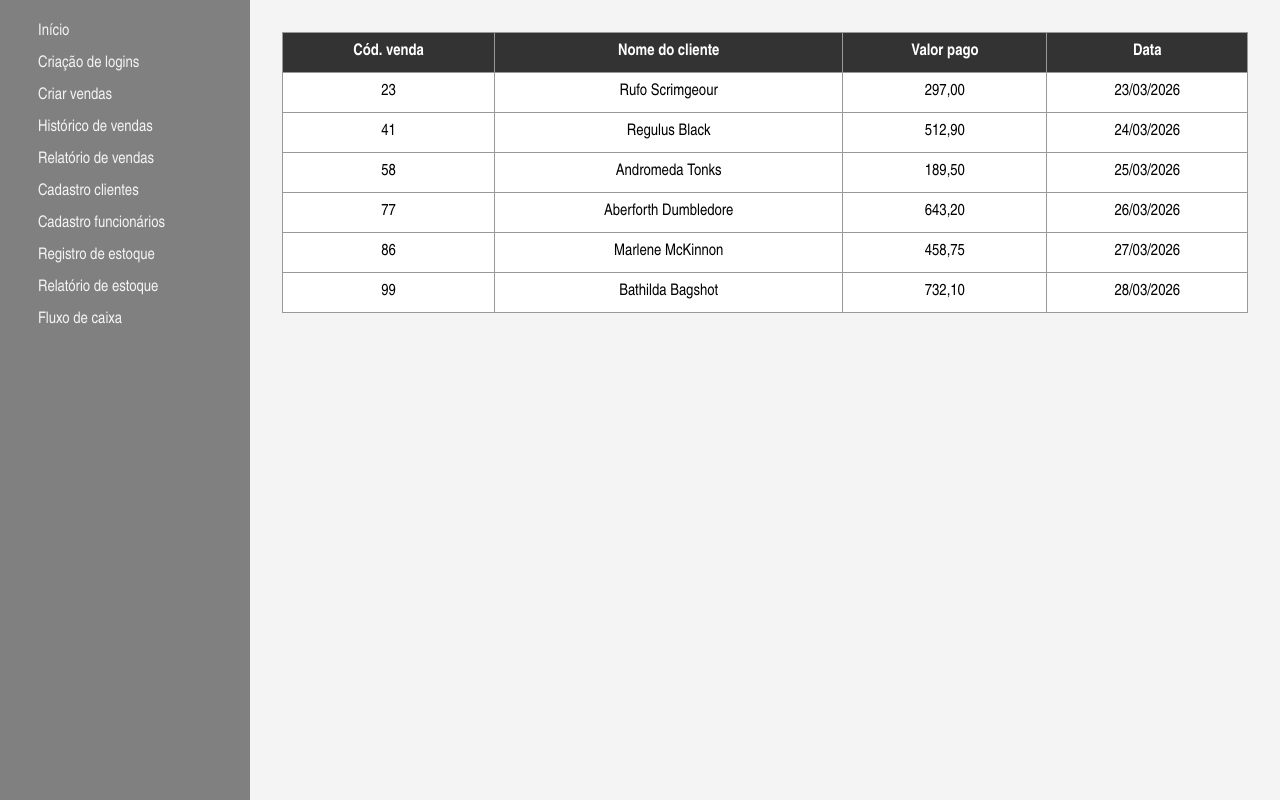
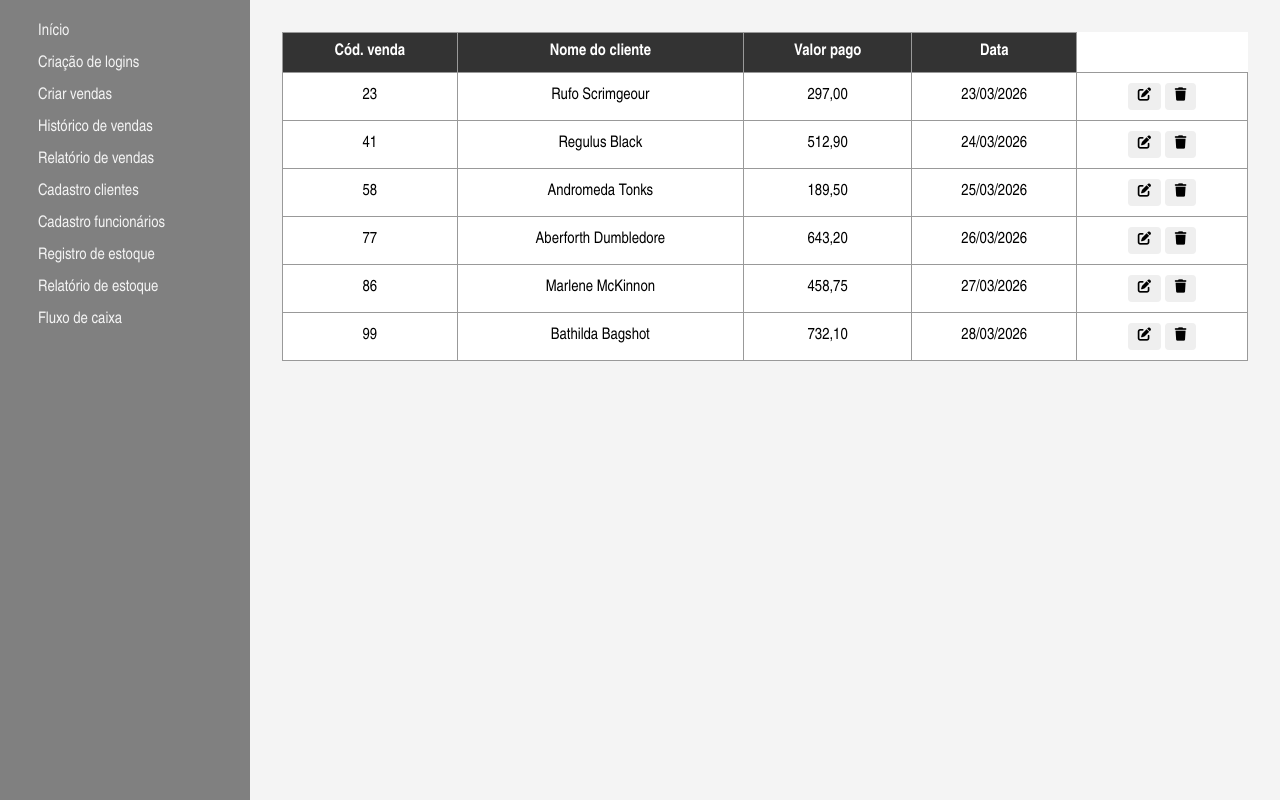
Before and after one commit to isabelytrevisan/2026-1-isabelytrevisan, a PHP site: page /vendas/lista-vendas.html in a window 1280 px wide. Shown: the part 70-870 px from the top of the page. Run offline with PHP 8.4, Linux system fonts and the light colour scheme.

Commit message:
sites_uniformes

```diff
--- a/site_uniformes/styles.css
+++ b/site_uniformes/styles.css
@@ -51,6 +51,7 @@ body {
 /*CSS dos funcionarios*/
 
 /*CSS dos logins*/
+
 
 /*CSS das vendas*/
 
@@ -120,3 +121,27 @@ header {
     background-color: #333;
     color: white;
 }
+
+.botao-editar {
+    color: rgb(0, 0, 0);
+    border: none;
+    padding: 5px 10px;
+    cursor: pointer;
+    border-radius: 4px;
+}
+
+.botao-deletar {
+    color: rgb(0, 0, 0);
+    border: none;
+    padding: 5px 10px;
+    cursor: pointer;
+    border-radius: 4px;
+}
+
+.botao-editar:hover {
+    color: rgb(255, 140, 0);
+}
+
+.botao-deletar:hover {
+    color: rgb(255, 0, 0);
+}
--- a/site_uniformes/vendas/lista-vendas.html
+++ b/site_uniformes/vendas/lista-vendas.html
@@ -3,6 +3,7 @@
 <head>
     <meta charset="UTF-8">
     <title>Relatório de vendas</title>
+    <link rel="stylesheet" href="https://cdnjs.cloudflare.com/ajax/libs/font-awesome/6.5.0/css/all.min.css">
     <link rel="stylesheet" href="../styles.css">
 </head>
 
@@ -40,15 +41,47 @@
                     </tr>
                 </thead>
                 <tbody>
-                    <tr><td>23</td><td>Rufo Scrimgeour</td><td>297,00</td><td>23/03/2026</td></tr>
-                    <tr><td>41</td><td>Regulus Black</td><td>512,90</td><td>24/03/2026</td></tr>
-                    <tr><td>58</td><td>Andromeda Tonks</td><td>189,50</td><td>25/03/2026</td></tr>
-                    <tr><td>77</td><td>Aberforth Dumbledore</td><td>643,20</td><td>26/03/2026</td></tr>
-                    <tr><td>86</td><td>Marlene McKinnon</td><td>458,75</td><td>27/03/2026</td></tr>
-                    <tr><td>99</td><td>Bathilda Bagshot</td><td>732,10</td><td>28/03/2026</td></tr>
+                    <tr><td>23</td><td>Rufo Scrimgeour</td><td>297,00</td><td>23/03/2026</td><td><button class="botao-editar" onclick="editar(this)"><i class="fas fa-edit"></i></button>
+                    <button class="botao-deletar" onclick="deletar(this)"><i class="fa-solid fa-trash"></i></button></td></tr>
+
+                    <tr><td>41</td><td>Regulus Black</td><td>512,90</td><td>24/03/2026</td><td><button class="botao-editar" onclick="editar(this)"><i class="fas fa-edit"></i></button>
+                    <button class="botao-deletar" onclick="deletar(this)"><i class="fa-solid fa-trash"></i></button></td></tr>
+
+                    <tr><td>58</td><td>Andromeda Tonks</td><td>189,50</td><td>25/03/2026</td><td><button class="botao-editar" onclick="editar(this)"><i class="fas fa-edit"></i></button>
+                    <button class="botao-deletar" onclick="deletar(this)"><i class="fa-solid fa-trash"></i></button></td></tr>
+
+                    <tr><td>77</td><td>Aberforth Dumbledore</td><td>643,20</td><td>26/03/2026</td><td><button class="botao-editar" onclick="editar(this)"><i class="fas fa-edit"></i></button>
+                    <button class="botao-deletar" onclick="deletar(this)"><i class="fa-solid fa-trash"></i></button></td></tr>
+
+                    <tr><td>86</td><td>Marlene McKinnon</td><td>458,75</td><td>27/03/2026</td><td><button class="botao-editar" onclick="editar(this)"><i class="fas fa-edit"></i></button>
+                    <button class="botao-deletar" onclick="deletar(this)"><i class="fa-solid fa-trash"></i></button></td></tr>
+
+                    <tr><td>99</td><td>Bathilda Bagshot</td><td>732,10</td><td>28/03/2026</td><td><button class="botao-editar" onclick="editar(this)"><i class="fas fa-edit"></i></button>
+                    <button class="botao-deletar" onclick="deletar(this)"><i class="fa-solid fa-trash"></i></button></td></tr>
                 </tbody>
             </table>
         </main>
     </div>
+
+    <script>
+    function deletar(botao) {
+        let linha = botao.parentElement.parentElement;
+        linha.remove();
+    }
+
+    function editar(botao) {
+        let linha = botao.parentElement.parentElement;
+        let colunas = linha.querySelectorAll("td");
+
+        let nome = prompt("Novo nome do cliente:", colunas[1].innerText);
+        let valor = prompt("Novo valor:", colunas[2].innerText);
+        let data = prompt("Nova data:", colunas[3].innerText);
+
+        if (nome) colunas[1].innerText = nome;
+        if (valor) colunas[2].innerText = valor;
+        if (data) colunas[3].innerText = data;
+    }
+    </script>
+
 </body>
 </html>
```
